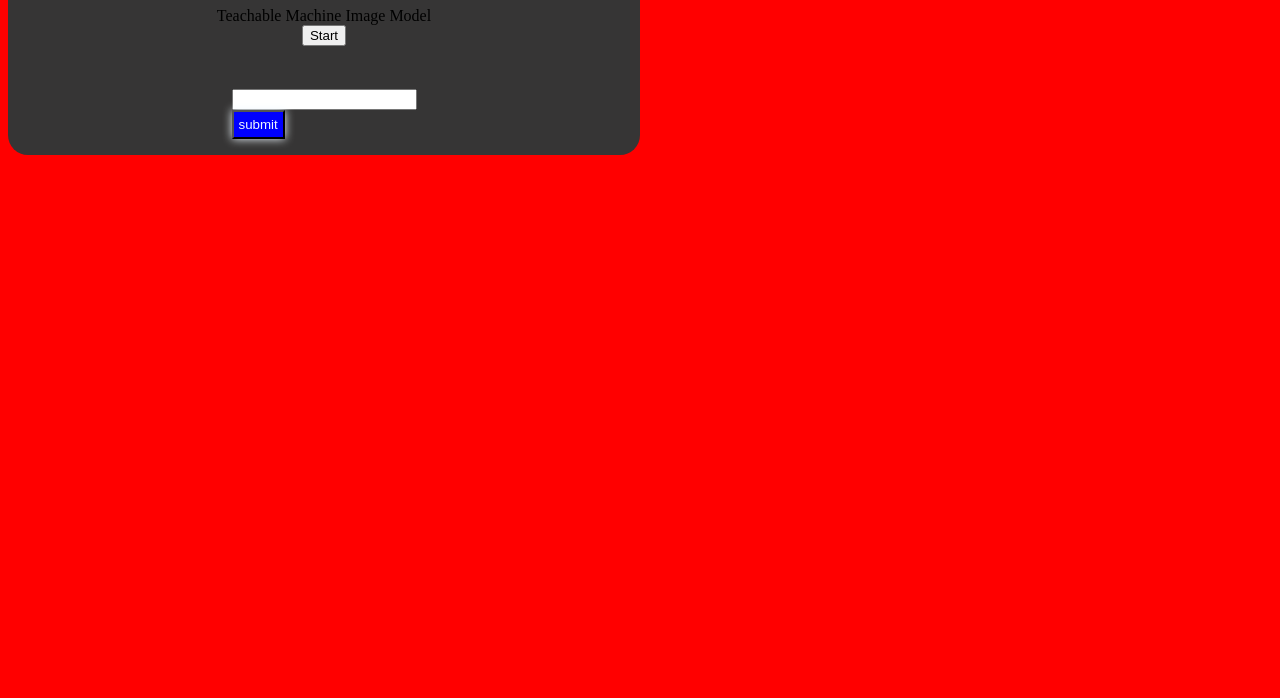
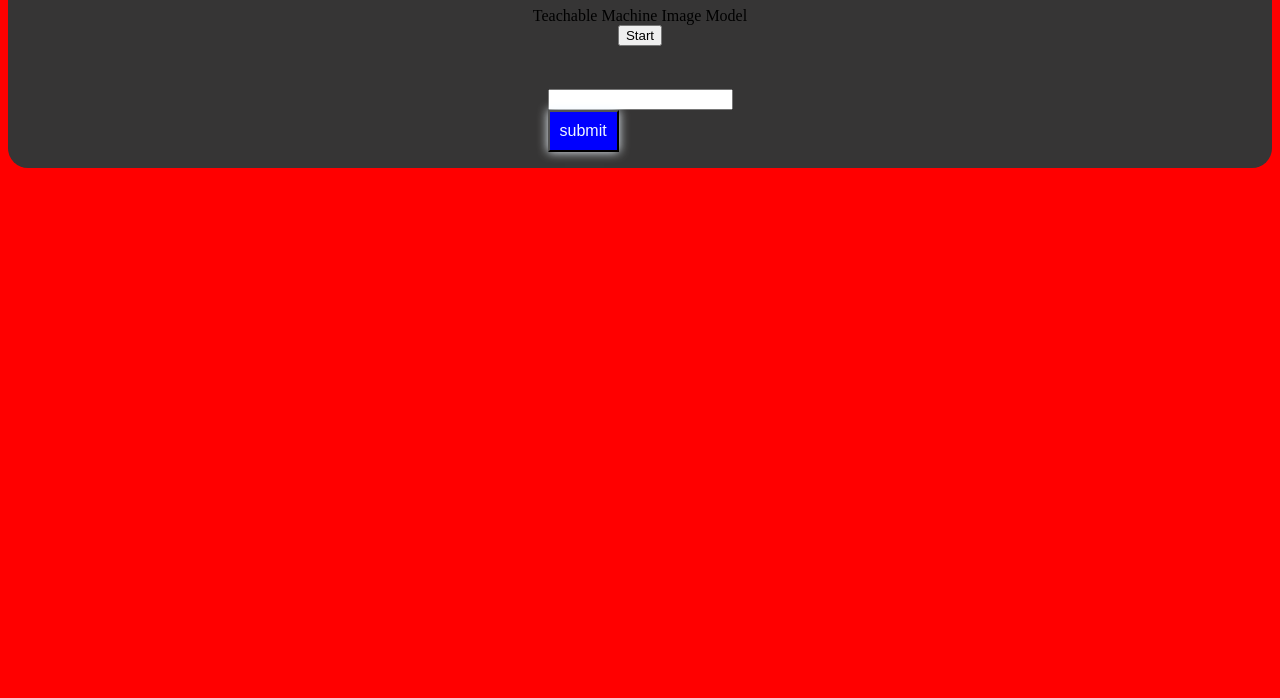
Before and after one commit to LooperShowcase/future-tech-remon-da-summer-23, a plain HTML site: page index.html in a window 1280 px wide. Shown: the part 102-800 px from the top of the page. Drawn offline with Linux system fonts and the light colour scheme.

Commit message:
Add files via upload

```diff
--- a/index.html
+++ b/index.html
@@ -12,6 +12,9 @@
 
     <button  onclick="blue()">blue</button>
     <script src="script.js"></script>
+
+
+    <meta name="viewport" content="width=device-width, initial-scale=1">
 
 
 
--- a/style.css
+++ b/style.css
@@ -1,38 +1,33 @@
-.container
-{
+.container {
     background-color: rgb(54, 53, 53);
     align-items: center;
     border-radius: 20px;
     display: flex;
     flex-direction: column;
-    width: 50%;
+    width: 100%;
 }
 
-#myinput
-{
+#myinput {
     color: rgb(255, 250, 250);
     background-color: rgb(0, 0, 0);
-    padding :10px;
-    width :200px;
-    transition:0.4s;
+    padding: 10px;
+    width: 80%;
+    transition: 0.4s;
 }
-#mybutton
-{
+
+#mybutton {
     color: rgba(255, 255, 255, 0.486);
     background-color: rgb(0, 0, 0);
-}
-
-#mybutton
-{
     box-shadow: 0px 0px 10px;
     background-color: blue;
     color: aliceblue;
-    padding :5px;
-    transition:0.3s;
+    padding: 10px;
+    font-size: 16px;
+    transition: 0.3s;
+    text-align: center;
 }
-#mybutton:hover
-{
+
+#mybutton:hover {
     background-color: rgb(255, 0, 0);
     cursor: pointer;
-
 }
```
